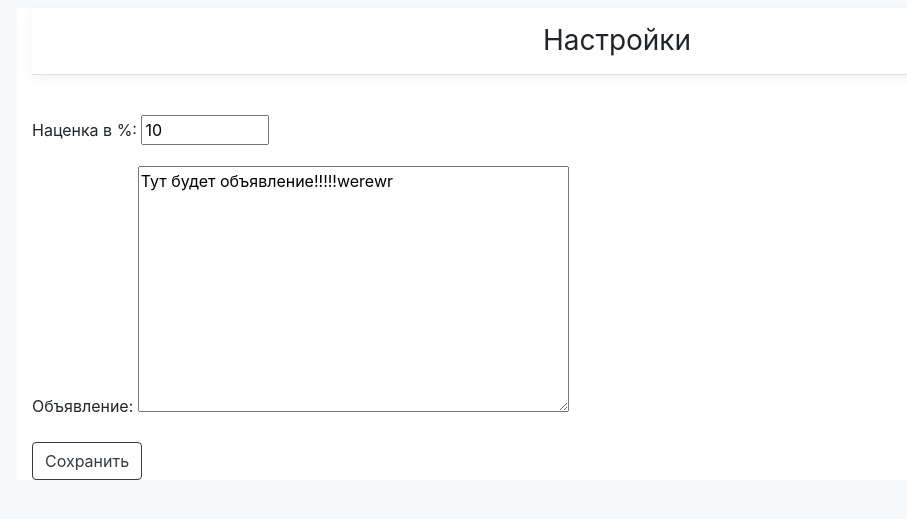
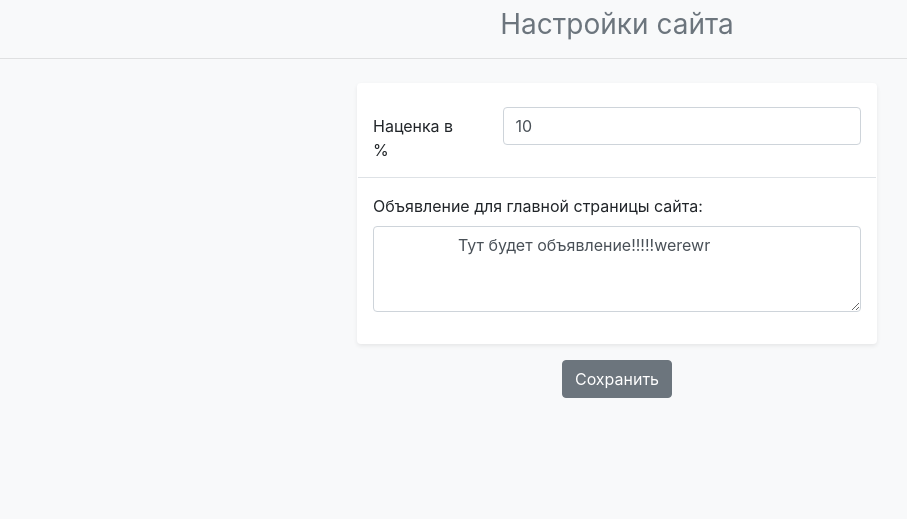
Before and after one commit to Evrikaseven/shop, a Django app: page /settings/ in a window 1280 px wide. Shown: the part 64-583 px from the top of the page, without its empty margins (23-930 px from the left). Run offline with Django 3.2, Linux system fonts and the light colour scheme; a user stored in the database is signed in; data comes from the database, SQL or seed files in the repository; some libraries are stand-ins or nearby versions.

Commit message:
Updated setting view and added url parameter

```diff
--- a/main/static/js/name_to_photo.js
+++ b/main/static/js/name_to_photo.js
@@ -1,6 +1,7 @@
 
 $('.custom-file-input').on('change', function() {
-   let fileName = $(this).val().split('\\').pop();
+   let fileName = $(this).val().split('\\');
+   console.log($(this).val());
    $(this).next('.custom-file-label').addClass("selected").html(fileName);
 });
 
--- a/main/templates/main/settings.html
+++ b/main/templates/main/settings.html
@@ -3,35 +3,55 @@
 {% block title %}Настройки{% endblock title %}
 
 {% block content %}
+    <h3 class="font-weight-normal text-center text-muted" style="color: #6c757d">
+        Настройки сайта
+    </h3>
+    <hr class="mb-4">
 
-    <div class="container table-container">
-        <h3 class="font-weight-normal text-center py-3 mb-3 border-bottom box-shadow">
-            Настройки
-        </h3>
-        <form method="post" enctype="multipart/form-data">
+    <div class="container">
+        <form class="form-signin my-3 p-3 bg-white rounded shadow-sm" id="settings" name="settings" method="post">
             {% csrf_token %}
-            <img src="{{ MEDIA_URL }}{{ product_image }}">
-            {{ form.as_p }}
-            <button class="btn btn-outline-dark" type="submit">Сохранить</button>
+            <div class="form-group row border-bottom py-2">
+                <label for="id_extra_charge" class="col-3 col-form-label">Наценка в %</label>
+                <div class="col-9">
+                    <input class="form-control" id="id_extra_charge" type="number" name="{{ form.extra_charge.name }}"
+                           value="{{ form.extra_charge.initial }}" required=""
+                            {% if form.extra_charge.field.disabled %}
+                           disabled=""
+                            {% endif %}
+                    >
+                </div>
+                {% if form.extra_charge.errors %}
+                    <div class="alert alert-danger">
+                        {{ form.extra_charge.errors }}
+                    </div>
+                {% endif %}
+            </div>
+            <div class="form-group">
+                <label for="id_announcement">Объявление для главной страницы сайта:</label>
+                <textarea class="form-control" id="id_announcement"
+                      name="{{ form.announcement.name }}" placeholder="заметка по товару и пр."
+                      rows="3">
+                {{ form.announcement.initial }}</textarea>
+            </div>
+        </form>
+        <div class="text-center">
+            <button type="submit" class="btn btn-secondary" id="save" form="settings">Сохранить</button>
+        </div>
+    {% if is_submitted %}
 
-{#            {% if order_item.product.shopping_type == SHOPPING_TYPES.INDIVIDUAL%}#}
-{#                {% if order_item.parent %}#}
-{#                    <a class="btn btn-outline-dark" href="{% url 'main:order_item_details' pk=order_item.parent.pk %}">#}
-{#                        Заменяемый товар#}
-{#                    </a>#}
-{#                {% endif %}#}
-{##}
-{#                {% if child_order_item %}#}
-{#                    <a class="btn btn-outline-dark" href="{% url 'main:order_item_details' pk=child_order_item.pk %}">#}
-{#                        Замена#}
-{#                    </a>#}
-{#                {% else %}#}
-{#                    <a class="btn btn-outline-dark" href="{% url 'main:replacement_order_item' pk=order_item.pk %}">#}
-{#                        Добавить замену#}
-{#                    </a>#}
-{#                {% endif %}#}
-{#            {% endif %}#}
-        </form>
+    <div class="toast text-center" data-delay="1500" role="alert" aria-live="assertive" aria-atomic="true">
+        <div class="toast-body">
+          Настройки сохранены
+        </div>
     </div>
+ {% endif %}
+
+    </div>
+    <script>
+            $(document).ready(function(){
+                $('.toast').toast('show');
+            });
+    </script>
 
 {% endblock content %}
--- a/main/views.py
+++ b/main/views.py
@@ -1,3 +1,5 @@
+from django.http import HttpResponseRedirect
+from django.shortcuts import render
 
 from django.views.generic.base import TemplateView
 from django.views.generic.edit import CreateView, UpdateView, FormView, DeleteView
@@ -503,11 +505,30 @@ class SettingsView(LoginRolesRequiredViewMixin, CommonContextViewMixin, FormView
     form_class = SettingsForm
 
     def get_success_url(self):
-        return reverse_lazy('main:settings')
+        return reverse_lazy('main:settings', kwargs={'is_submitted': self.kwargs['pk']})
 
-    def form_valid(self, form):
-        form.save()
-        return super().form_valid(form)
+    def post(self, request, *args, **kwargs):
+        form_class = self.get_form_class()
+        form = self.get_form(form_class)
+        if form.is_valid():
+            form.save()
+            return self.form_valid(form, **kwargs)
+        else:
+            return self.form_invalid(form, **kwargs)
+
+    def form_invalid(self, form, **kwargs):
+        context = self.get_context_data(**kwargs)
+        context['form'] = form
+        # here you can add things like:
+        context['is_submitted'] = False
+        return self.re.render_to_response(context)
+
+    def form_valid(self, form, **kwargs):
+        context = self.get_context_data(**kwargs)
+        context['form'] = form
+        # here you can add things like:
+        context['is_submitted'] = True
+        return self.render_to_response(context)
 
 
 # Resources
--- a/templates/base.html
+++ b/templates/base.html
@@ -51,7 +51,8 @@
                                     <a class="dropdown-item" href="{% url 'main:orders' %}">Заказы</a>
                                     <a class="dropdown-item" href="{% url 'main:products' %}">Выкупы</a>
                                     <a class="dropdown-item" href="{% url 'main:users' %}">Пользователи</a>
-                                    <a class="dropdown-item" href="{% url 'main:settings' %}">Настройки</a>
+                                    <a class="dropdown-item" href="{% url 'main:settings' %}">Настройки сайта</a>
+                                    <a class="dropdown-item" href="{% url 'main:user_details' pk=user_pk %}">Настройки профиля</a>
                                     <div class="dropdown-divider"></div>
                                     <a class="dropdown-item" href="{% url 'main:logout' %}">Выйти</a>
                                 {% elif user_role == roles.ZAKUPSCHIK %}
```
